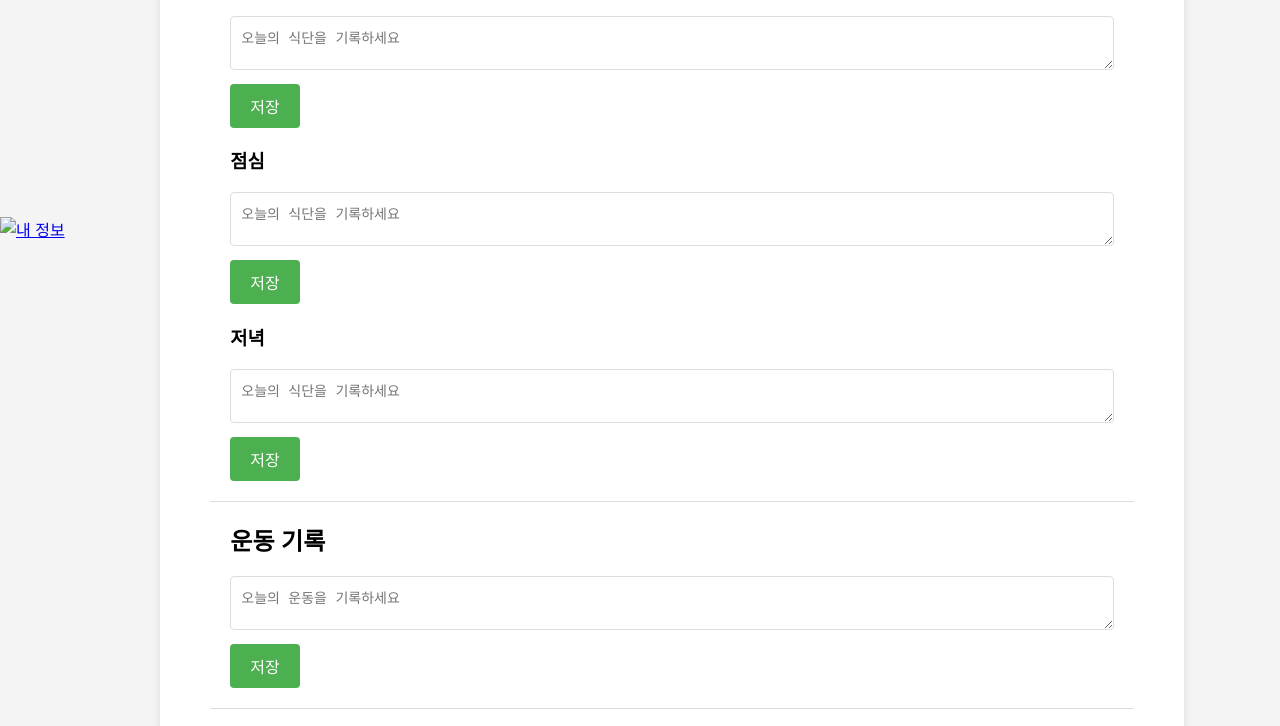
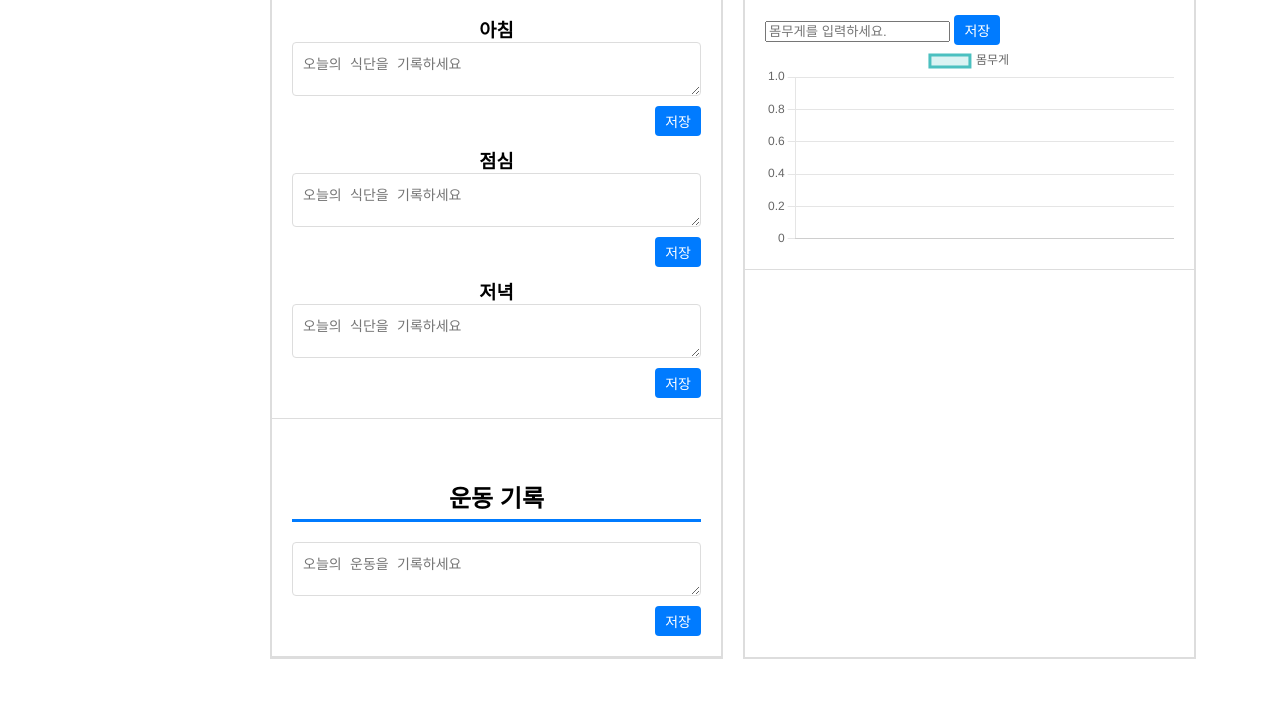
Before and after one commit to jaehyun429/diet_diary, a plain HTML site: page index.html in a window 1280 px wide. Shown: the part 171-897 px from the top of the page. After the commit the page ends 850 px from the top, so only its background shows below. Drawn offline with nearby package versions, Linux system fonts and the light colour scheme.

Commit message:
Update style.css

```diff
--- a/style.css
+++ b/style.css
@@ -1,25 +1,3 @@
-body {
-    margin: 0;
-    font-family: Arial, sans-serif;
-    display: flex;
-    justify-content: center;
-    align-items: center;
-    height: 100vh;
-    background-color: #f4f4f4;
-}
-
-.container {
-    display: flex;
-    flex-direction: column;
-    width: 80%;
-    max-width: 1200px;
-    margin: auto;
-    padding: 50px;
-    box-sizing: border-box;
-    background-color: #fff;
-    box-shadow: 0 0 10px rgba(0, 0, 0, 0.1);
-    border-radius: 8px;
-}
 
 .section {
     padding: 20px;
@@ -27,11 +5,88 @@ body {
     border-bottom: 1px solid #ddd;
 }
 
-h2 {
-    margin-top: 0;
-}
-
-textarea, input {
+body {
+    margin: 0;
+    font-family: Arial, sans-serif;
+    display: flex;
+    flex-direction: column;
+    height: 100vh;
+    width: 95%;
+  }
+  .header{
+    width: 102%;
+    background-color: white;
+    padding: 10px 20px;
+    display: flex;
+    justify-content: flex-end;
+    align-items: center;
+    border-bottom: 1.2px solid rgba(0,0,0,0.1);
+    top: 0;
+    z-index: 1;
+  }
+  .header a {
+    display: inline-block;
+    width: 40px;
+    height: 40px;
+    line-height: 40px;
+    text-align: center;
+    background-color: white;
+    color: white;
+    text-decoration: none;
+    border-radius: 50%;
+    font-weight: bold;
+  }
+  .header img {
+    width: 100%;
+    height: 100%;
+    object-fit: cover;
+    border: 1px solid rgba(0,0,0,0.3);
+    border-radius: 50%;
+  }
+  .container {
+    display: grid;
+    grid-template-columns: 250px 1fr;
+  }
+  .sidebar {
+    background-color: white;
+    padding: 20px;
+  }
+  .content {
+    display: grid;
+    grid-template-columns: 1fr 1fr;
+    gap: 20px;
+    padding: 20px;
+    box-sizing: border-box;
+  }
+  .left-content, .right-content {
+    display: flex;
+    border: 2px solid #ddd;
+    flex-direction: column;
+    gap: 20px;
+  }
+  .inline-heading {
+    display: inline-block;
+    margin: auto;
+  }
+  h2 {
+    padding-bottom: 5px;
+    border-bottom: 3px solid #007bff;
+    text-align: center;
+  }
+  canvas {
+    width: 100%;
+    height: 300px;
+  }
+  .diet-section, .exercise-section {
+    display: flex;
+    flex-direction: column;
+    gap: 10px;
+  }
+  .diet-entry, .exercise-entry {
+    display: flex;
+    flex-direction: column;
+  }
+  .diet-entry textarea, .exercise-entry textarea {
     width: 100%;
     margin-bottom: 10px;
     padding: 10px;
@@ -39,14 +94,24 @@ textarea, input {
     border: 1px solid #ddd;
     border-radius: 4px;
     box-sizing: border-box;
-}
-
-button {
-    padding: 10px 20px;
-    font-size: 16px;
+  }
+  .diet-entry button, .exercise-entry button {
+    align-self: flex-end;
+    padding: 5px 10px;
+    font-size: 14px;
     cursor: pointer;
-    background-color: #4CAF50;
+    background-color: #007bff;
     color: white;
     border: none;
     border-radius: 4px;
-}
+  }
+  .right-content button {
+    align-self: flex-end;
+    padding: 5px 10px;
+    font-size: 14px;
+    cursor: pointer;
+    background-color: #007bff;
+    color: white;
+    border: none;
+    border-radius: 4px;
+  }
```
